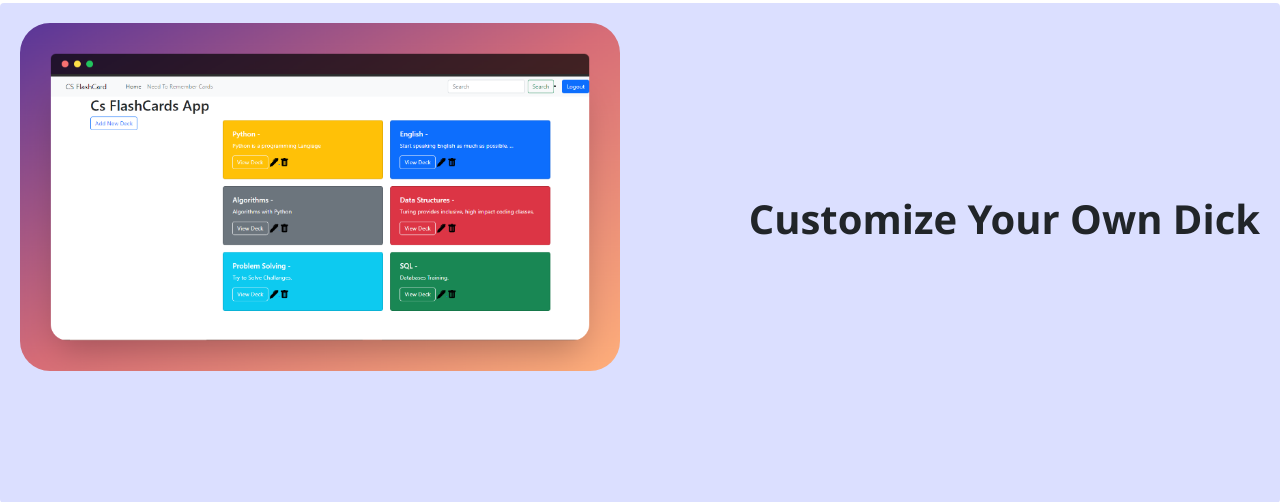
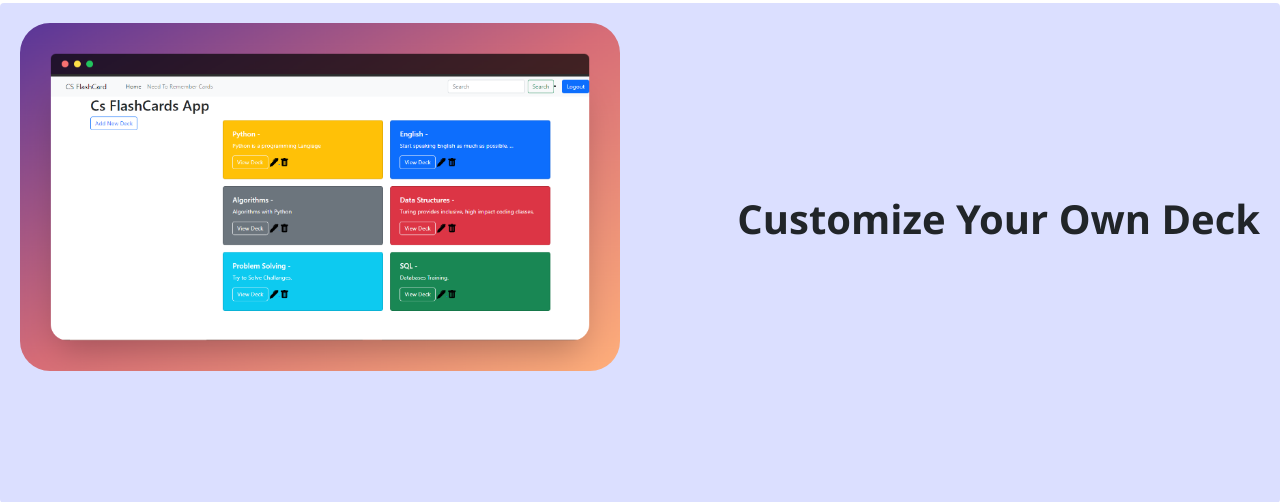
Before and after one commit to Kirolls20/Flash-Cards-App, a Django app: page / in a window 1280 px wide. Shown: the part 872-1374 px from the top of the page. Run offline with Django 4.2, Linux system fonts and the light colour scheme; some libraries are stand-ins or nearby versions.

Commit message:
Modified text in landing page

```diff
--- a/main/templates/base/land_page.html
+++ b/main/templates/base/land_page.html
@@ -24,7 +24,7 @@
 
 
 <div data-aos="fade-right" class="section2"style="height:500px;">
-   <h1>Customize Your Own Dick</h1>
+   <h1>Customize Your Own Deck</h1>
    <img src="{% static 'images/image1.png'%}" alt="section2-image">
 </div>
 <div data-aos="fade-left" class="section3"style="height:500px;">
```
